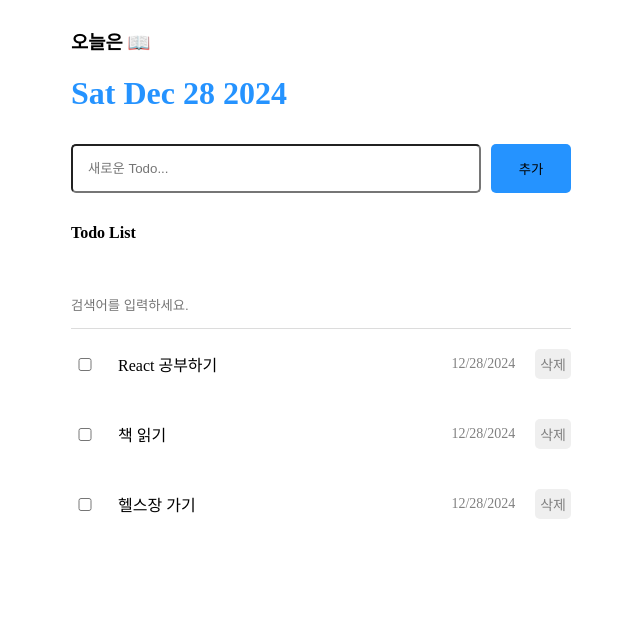
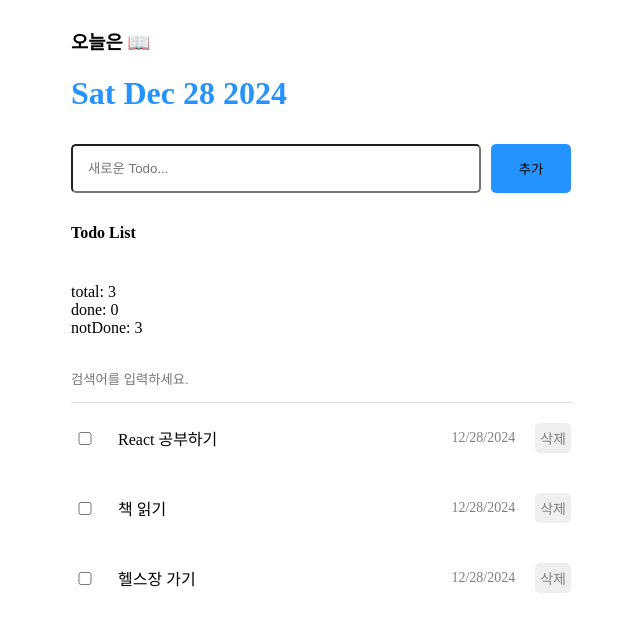
Before and after one commit to dididiri1/react-projects, a React (Vite) app: page / in a window 1280 px wide. Shown: the top 632 px of the page, without its empty margins (319-959 px from the left). Built offline with nearby package versions, Linux system fonts and the light colour scheme.

Commit message:
useMemo 연산 최적화

```diff
--- a/src/App.jsx
+++ b/src/App.jsx
@@ -49,7 +49,7 @@
 
   const onCreate = (content) => {
     dispatch({
-      type: "CREAtE",
+      type: "CREATE",
       data: {
         id: idRef.current++,
         isDone: false,
--- a/src/components/List.jsx
+++ b/src/components/List.jsx
@@ -1,6 +1,6 @@
 import "./List.css";
 import TodoItem from "./TodoItem";
-import { useState } from "react";
+import { useState, useMemo } from "react";
 
 const List = ({ todos, onUpdate, onDelete }) => {
   const [search, setSearch] = useState("");
@@ -21,9 +21,29 @@
 
   const filteredTodos = getFiltereData();
 
+  const { totalCount, doneCount, notDoneCount } = useMemo(() => {
+    console.log("getAnalyzedData 호출!");
+
+    const totalCount = todos.length;
+    const doneCount = todos.filter((todo) => todo.isDone).length;
+    const notDoneCount = totalCount - doneCount;
+
+    return {
+      totalCount,
+      doneCount,
+      notDoneCount,
+    };
+  }, [todos]);
+  // 의존성 배열 : deps
+
   return (
     <div className="List">
       <h4>Todo List</h4>
+      <div>
+        <div>total: {totalCount}</div>
+        <div>done: {doneCount}</div>
+        <div>notDone: {notDoneCount}</div>
+      </div>
       <input
         value={search}
         onChange={onChangeSearch}
```
